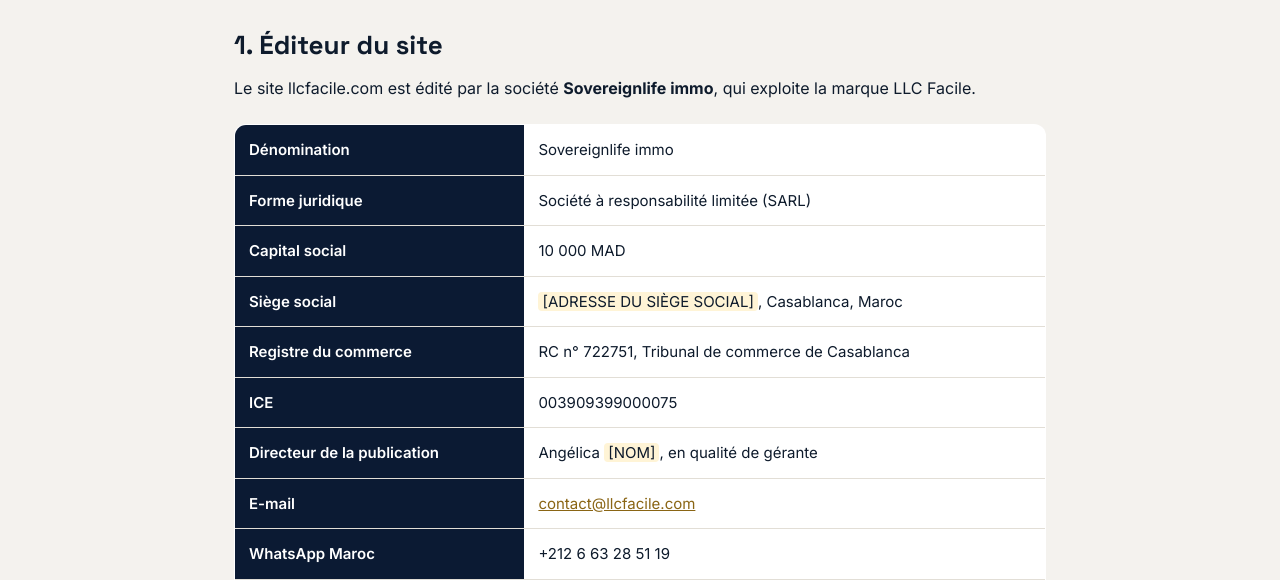
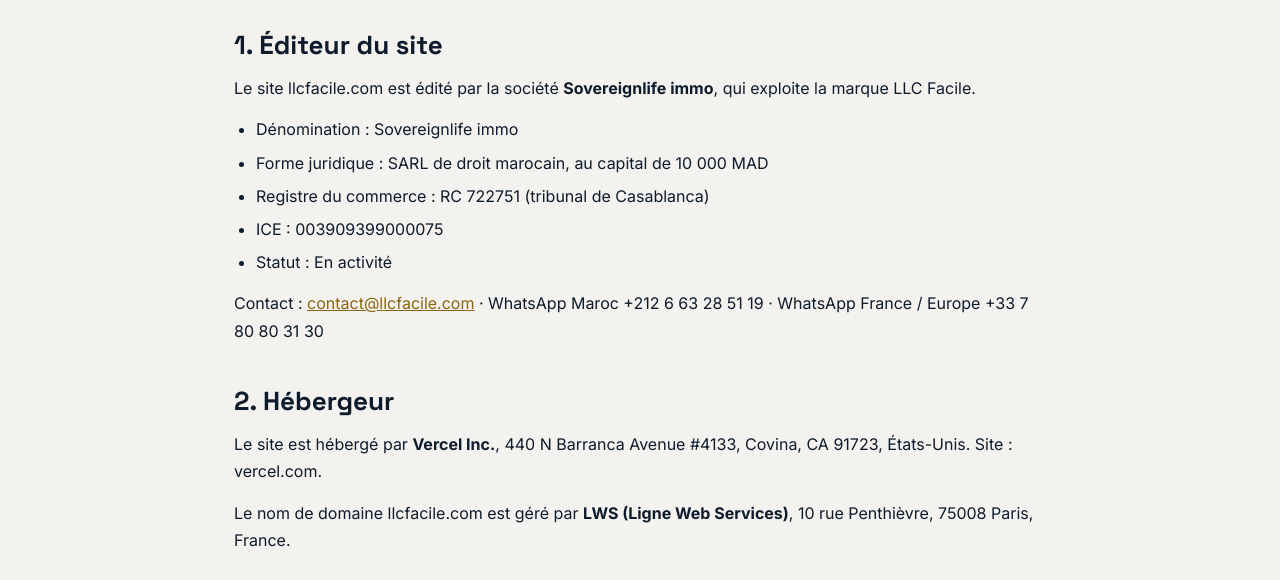
Before and after one commit to croquettes39/llc-facile, a plain HTML site: page mentions-legales.html in a window 1280 px wide. Shown: the part 220-800 px from the top of the page. Drawn offline with Linux system fonts and the light colour scheme.

Commit message:
Mentions légales : société éditrice sans adresse ni gérant
Co-Authored-By: Claude Opus 5.5 <noreply@anthropic.com>
Claude-Session: https://claude.ai/code/session_014x93Hu9MxY4HDTCaYv97ZG

```diff
--- a/mentions-legales.html
+++ b/mentions-legales.html
@@ -67,22 +67,14 @@
   <section id="editeur">
     <h2>1. Éditeur du site</h2>
     <p>Le site llcfacile.com est édité par la société <strong>Sovereignlife immo</strong>, qui exploite la marque LLC Facile.</p>
-    <div class="tw">
-    <table>
-      <tbody>
-        <tr><th scope="row">Dénomination</th><td>Sovereignlife immo</td></tr>
-        <tr><th scope="row">Forme juridique</th><td>Société à responsabilité limitée (SARL)</td></tr>
-        <tr><th scope="row">Capital social</th><td>10 000 MAD</td></tr>
-        <tr><th scope="row">Siège social</th><td><span class="ph">[ADRESSE DU SIÈGE SOCIAL]</span>, Casablanca, Maroc</td></tr>
-        <tr><th scope="row">Registre du commerce</th><td>RC n° 722751, Tribunal de commerce de Casablanca</td></tr>
-        <tr><th scope="row">ICE</th><td>003909399000075</td></tr>
-        <tr><th scope="row">Directeur de la publication</th><td>Angélica <span class="ph">[NOM]</span>, en qualité de gérante</td></tr>
-        <tr><th scope="row">E-mail</th><td><a href="mailto:contact@llcfacile.com">contact@llcfacile.com</a></td></tr>
-        <tr><th scope="row">WhatsApp Maroc</th><td>+212 6 63 28 51 19</td></tr>
-        <tr><th scope="row">WhatsApp France / Europe</th><td>+33 7 80 80 31 30</td></tr>
-      </tbody>
-    </table>
-    </div>
+    <ul>
+      <li>Dénomination : Sovereignlife immo</li>
+      <li>Forme juridique : SARL de droit marocain, au capital de 10 000 MAD</li>
+      <li>Registre du commerce : RC 722751 (tribunal de Casablanca)</li>
+      <li>ICE : 003909399000075</li>
+      <li>Statut : En activité</li>
+    </ul>
+    <p>Contact : <a href="mailto:contact@llcfacile.com">contact@llcfacile.com</a> · WhatsApp Maroc +212 6 63 28 51 19 · WhatsApp France / Europe +33 7 80 80 31 30</p>
   </section>
 
   <section id="hebergeur">
```
Also changed, not shown: cgv.html (+2 -3 lines).
